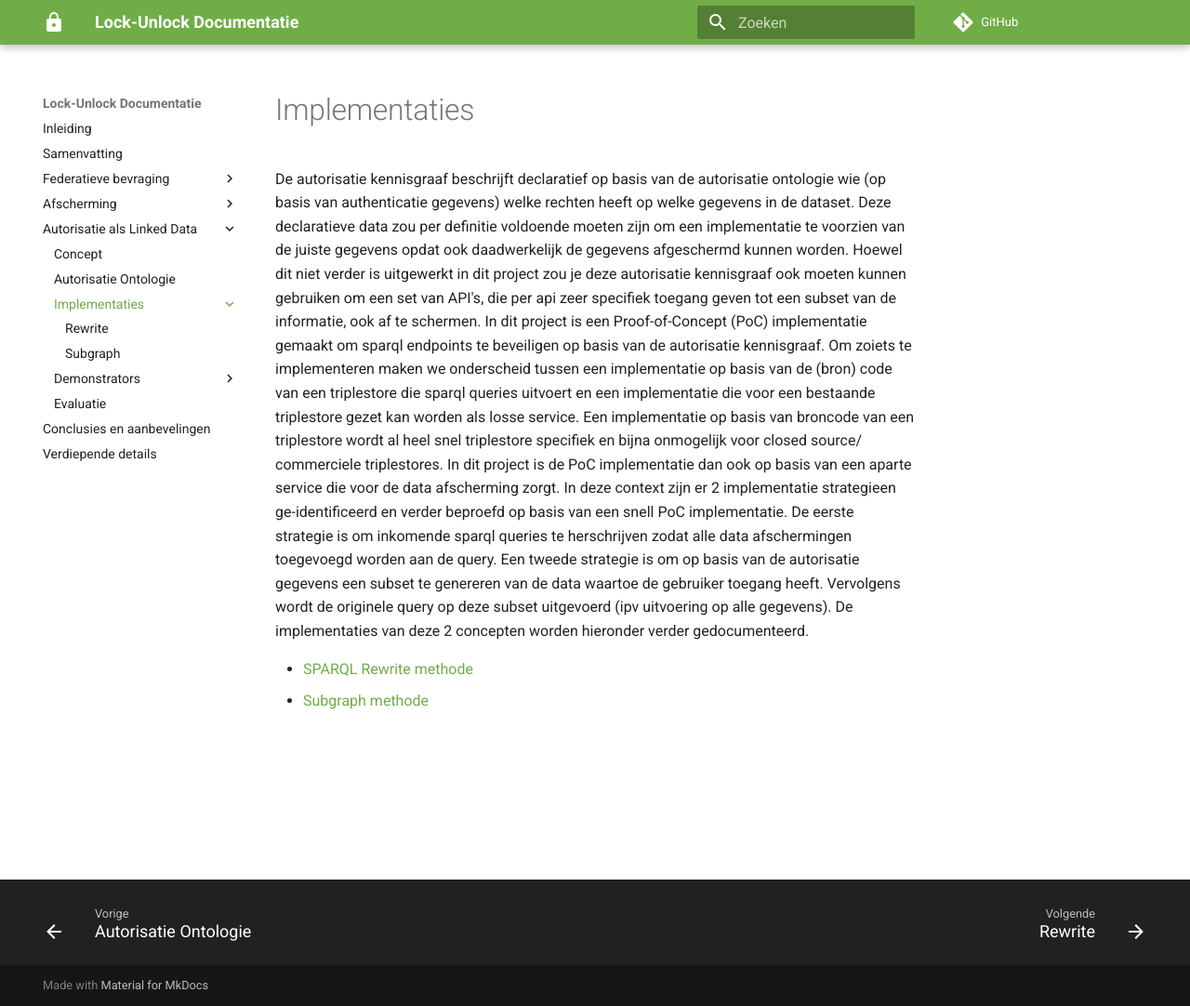
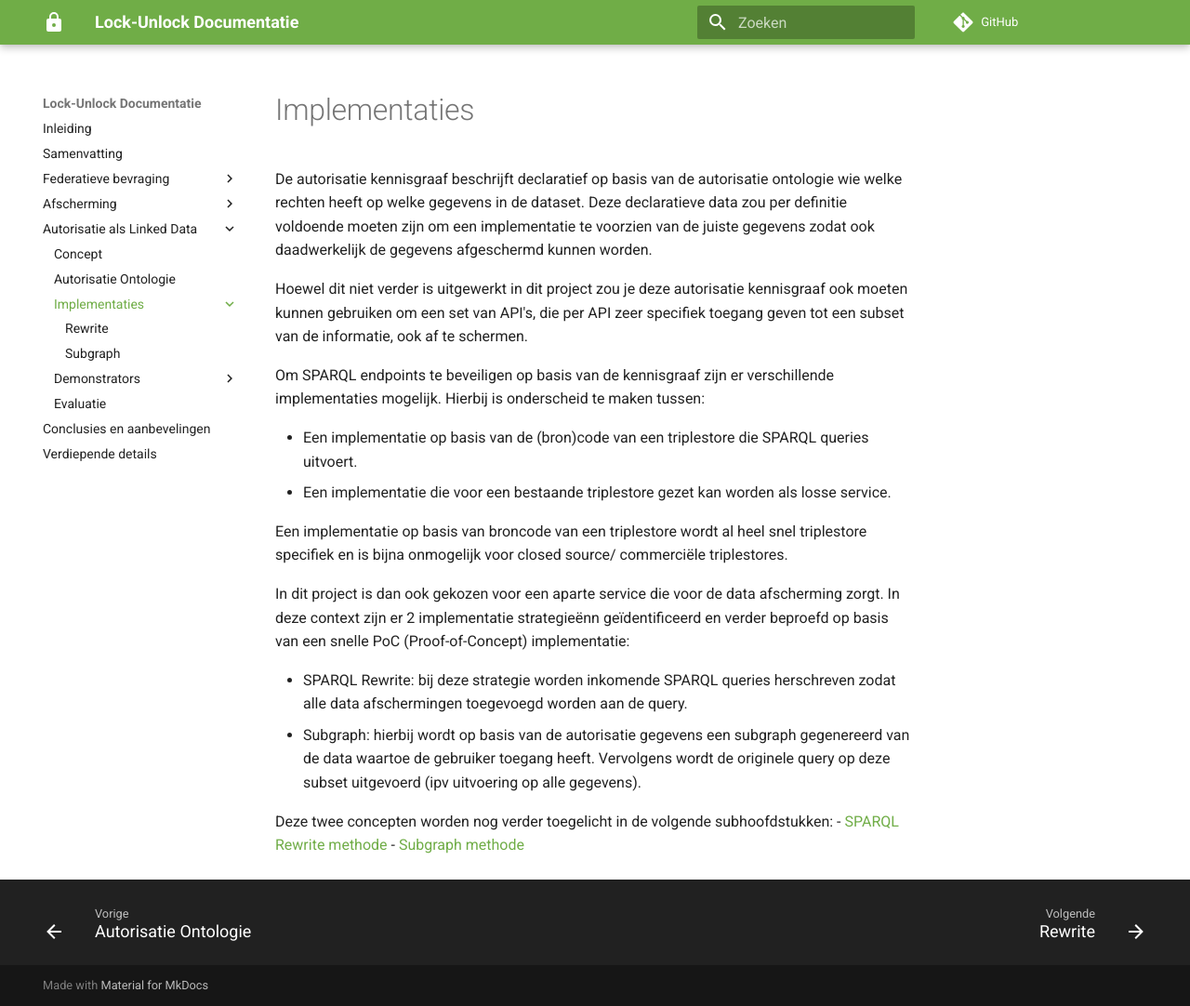
Before and after one commit to kadaster-labs/lock-unlock-docs, an MkDocs documentation site: the page built from docs/autorisatie-als-linkeddata/implementaties/index.md, in a window 1280 px wide and 1082 px high. Shown: the whole window at 93% size. Built offline with MkDocs 1.6.1 and Material for MkDocs 9.7.7, drawn with Linux system fonts in a browser that asks for light colours; comment, search, counter and statistics services are not loaded.

Commit message:
Review ontologie + inleiding implementatie

```diff
--- a/docs/autorisatie-als-linkeddata/implementaties/index.md
+++ b/docs/autorisatie-als-linkeddata/implementaties/index.md
@@ -1,25 +1,32 @@
 ---
 title: Implementaties
 ---
-De autorisatie kennisgraaf beschrijft declaratief op basis van de autorisatie ontologie wie (op
-basis van authenticatie gegevens) welke rechten heeft op welke gegevens in de dataset. Deze
+
+De autorisatie kennisgraaf beschrijft declaratief op basis van de autorisatie ontologie wie welke rechten heeft op welke gegevens in de dataset. Deze
 declaratieve data zou per definitie voldoende moeten zijn om een implementatie te voorzien van de
-juiste gegevens opdat ook daadwerkelijk de gegevens afgeschermd kunnen worden. Hoewel dit niet
-verder is uitgewerkt in dit project zou je deze autorisatie kennisgraaf ook moeten kunnen gebruiken
-om een set van API's, die per api zeer specifiek toegang geven tot een subset van de informatie, ook
-af te schermen. In dit project is een Proof-of-Concept (PoC) implementatie gemaakt om sparql
-endpoints te beveiligen op basis van de autorisatie kennisgraaf. Om zoiets te implementeren maken we
-onderscheid tussen een implementatie op basis van de (bron) code van een triplestore die sparql
-queries uitvoert en een implementatie die voor een bestaande triplestore gezet kan worden als losse
-service. Een implementatie op basis van broncode van een triplestore wordt al heel snel triplestore
-specifiek en bijna onmogelijk voor closed source/ commerciele triplestores. In dit project is de PoC
-implementatie dan ook op basis van een aparte service die voor de data afscherming zorgt. In deze
-context zijn er 2 implementatie strategieen ge-identificeerd en verder beproefd op basis van een
-snell PoC implementatie. De eerste strategie is om inkomende sparql queries te herschrijven zodat
-alle data afschermingen toegevoegd worden aan de query. Een tweede strategie is om op basis van de
-autorisatie gegevens een subset te genereren van de data waartoe de gebruiker toegang heeft.
-Vervolgens wordt de originele query op deze subset uitgevoerd (ipv uitvoering op alle gegevens). De
-implementaties van deze 2 concepten worden hieronder verder gedocumenteerd.
+juiste gegevens zodat ook daadwerkelijk de gegevens afgeschermd kunnen worden.
 
+Hoewel dit niet verder is uitgewerkt in dit project zou je deze autorisatie kennisgraaf ook moeten kunnen gebruiken om een set van API's, die per API zeer specifiek toegang geven tot een subset van de informatie, ook af te schermen.
+
+Om SPARQL endpoints te beveiligen op basis van de kennisgraaf zijn er verschillende implementaties mogelijk. Hierbij is onderscheid te maken tussen:
+
+- Een implementatie op basis van de (bron)code van een triplestore die SPARQL
+queries uitvoert.
+- Een implementatie die voor een bestaande triplestore gezet kan worden als losse
+service.
+
+Een implementatie op basis van broncode van een triplestore wordt al heel snel triplestore
+specifiek en is bijna onmogelijk voor closed source/ commerciële triplestores.
+
+In dit project is dan ook gekozen voor een aparte service die voor de data afscherming zorgt. In deze
+context zijn er 2 implementatie strategieënn geïdentificeerd en verder beproefd op basis van een snelle PoC (Proof-of-Concept) implementatie:
+
+- SPARQL Rewrite: bij deze strategie worden inkomende SPARQL queries herschreven zodat
+alle data afschermingen toegevoegd worden aan de query.
+- Subgraph: hierbij wordt op basis van de
+autorisatie gegevens een subgraph gegenereerd van de data waartoe de gebruiker toegang heeft.
+Vervolgens wordt de originele query op deze subset uitgevoerd (ipv uitvoering op alle gegevens).
+
+Deze twee concepten worden nog verder toegelicht in de volgende subhoofdstukken:
 - [SPARQL Rewrite methode](./rewrite.md)
 - [Subgraph methode](./subgraph.md)
```
Also changed, not shown: docs/autorisatie-als-linkeddata/authorization-ontology.md (+9 -3 lines).
